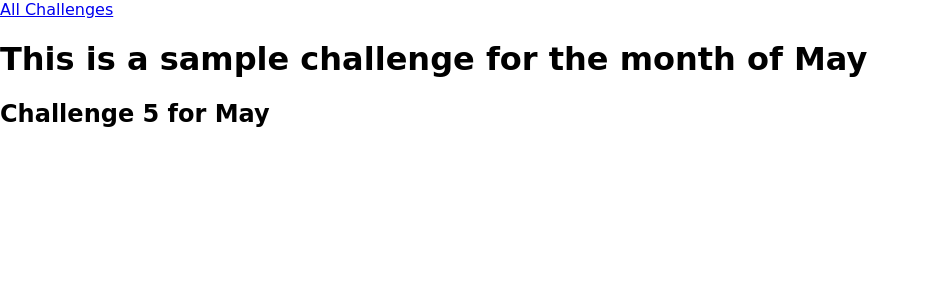
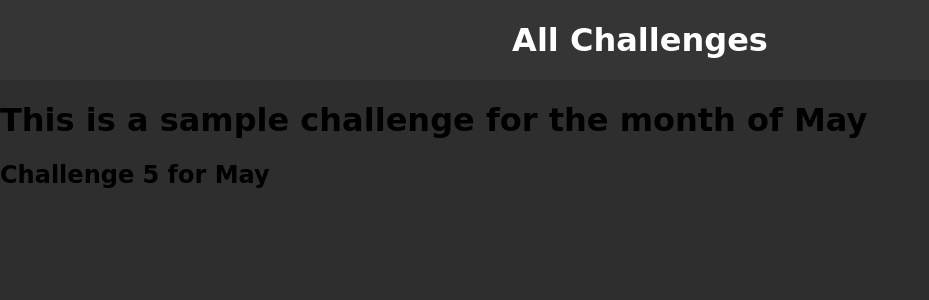
Before and after one commit to srivishp/monthly-challenges-django, a Django app: page /challenges/may in a window 1280 px wide. Shown: the top 300 px of the page, without its empty margins (0-929 px from the left). Run offline with Django 5.2, Linux system fonts and the light colour scheme; some web fonts are replaced.

Commit message:
Add header and challenge styles, and update template links for CSS integration

```diff
--- /dev/null
+++ b/challenges/static/challenges/includes/header.css
@@ -0,0 +1,25 @@
+header {
+    width: 100%;
+    height: 5rem;
+    background-color: #353535;
+}
+
+header nav {
+    width: 100%;
+    height: 100%;
+    display: flex;
+    justify-content: center;
+    align-items: center;
+}
+
+header nav a {
+    color: white;
+    font-size: 2rem;
+    font-weight: bold;
+    text-decoration: none;
+}
+
+header nav a:hover,
+header nav a:active {
+    color: #cf54a6;
+}
--- a/challenges/templates/challenges/challenge.html
+++ b/challenges/templates/challenges/challenge.html
@@ -1,4 +1,11 @@
 {%extends "base.html" %}
+{%load static%}
+
+{%block css_files%}
+<link rel="stylesheet" href="{%static 'challenges/challenges.css'%}">
+<link rel="stylesheet" href="{%static 'challenges/includes/header.css'%}">
+
+{%endblock%}
 
 
 {% comment %}
--- a/challenges/templates/challenges/index.html
+++ b/challenges/templates/challenges/index.html
@@ -5,6 +5,8 @@
 
 {%block css_files%}
 <link rel="stylesheet" href="{%static 'challenges/challenges.css'%}">
+<link rel="stylesheet" href="{%static 'challenges/includes/header.css'%}">
+
 {%endblock%}
 
 {%block page_title%}
--- a/monthly_challenges/static/styles.css
+++ b/monthly_challenges/static/styles.css
@@ -9,5 +9,6 @@ html {
 }
 
 body {
-    margin: 0
+    margin: 0;
+    background-color: rgb(46, 46, 46);
 }
```
Also changed, not shown: challenges/static/challenges/challenges.css (+33 -0 lines), challenges/static/challenges/includes/challenges.css (added, +22 -0 lines).
